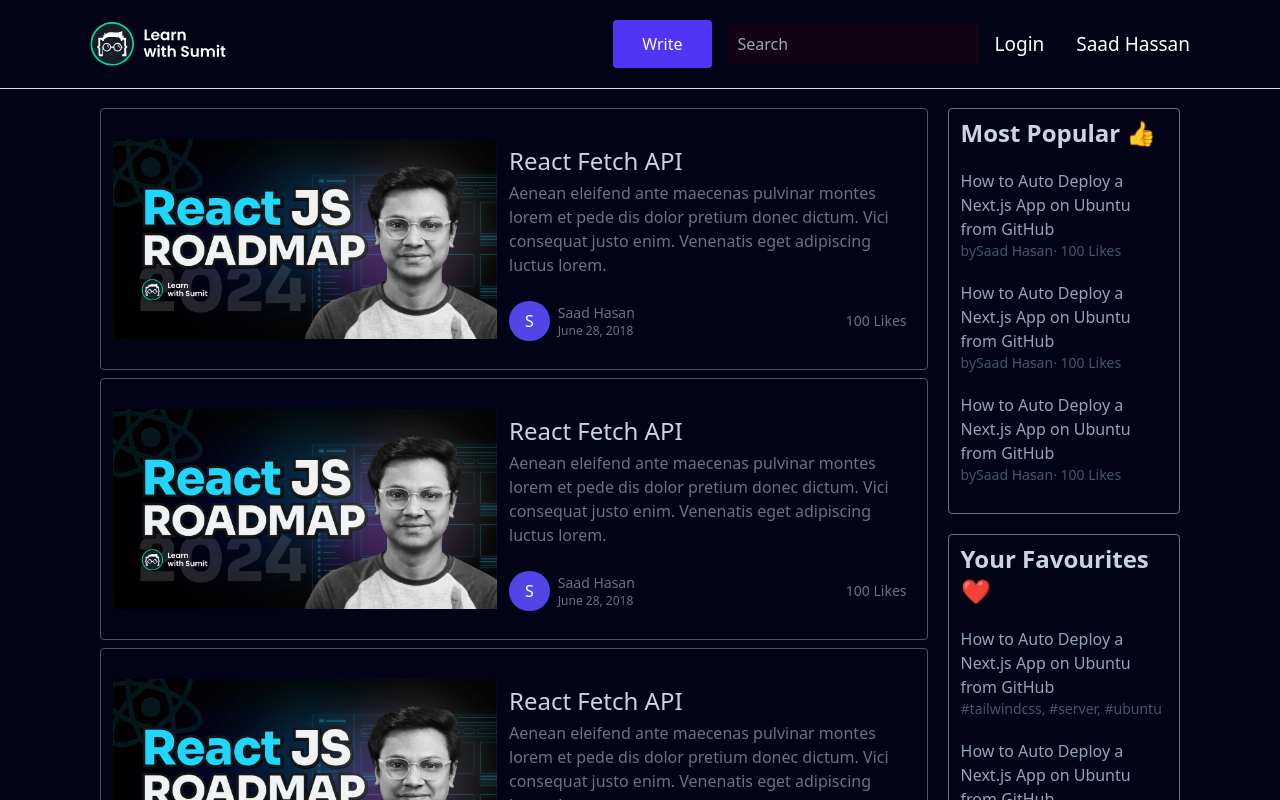
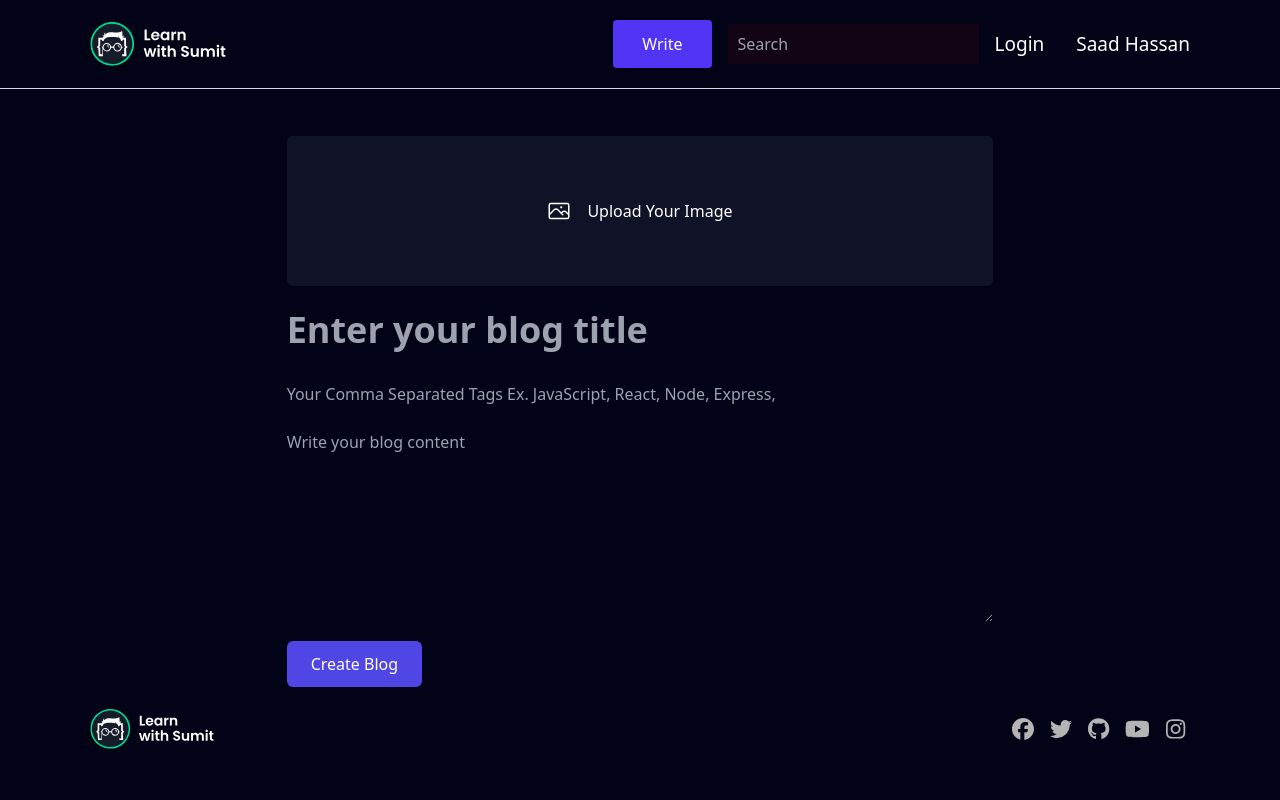
Before and after one commit to Nazim6269/nazimblogs, a React (Vite) app: page / in a window 1280 px wide. Shown: the top 800 px of the page. Built offline with nearby package versions, Linux system fonts and the light colour scheme.

Commit message:
✨ feat: implement create blog page design

```diff
--- a/src/Components/shared/SideBar/SideBar.jsx
+++ b/src/Components/shared/SideBar/SideBar.jsx
@@ -4,6 +4,7 @@
 const SideBar = () => {
   return (
     <div className="flex flex-col gap-5">
+      {/* Popular Blog div */}
       <div className="border border-gray-500 hover:border-gray-600 rounded px-3 py-2">
         <h3 className="text-slate-300 text-xl lg:text-2xl font-semibold">
           Most Popular 👍️
@@ -12,6 +13,7 @@
         <PopularBlog />
         <PopularBlog />
       </div>
+      {/* Favorite blog div */}
       <div className="border border-gray-500 hover:border-gray-600 rounded px-3 py-2">
         <h3 className="text-slate-300 text-xl lg:text-2xl font-semibold">
           Your Favourites ❤️
--- /dev/null
+++ b/src/screens/CreateBlog/CreateBlog.jsx
@@ -0,0 +1,67 @@
+const CreateBlog = () => {
+  return (
+    <div className="">
+      {/* <!-- Form Input field for creating Blog Post --> */}
+      <form action="#" method="POST" className=" px-5 py-4">
+        <div className="grid place-items-center bg-slate-600/20  h-[150px] rounded-md my-4">
+          <div className="flex items-center gap-4 hover:scale-110 transition-all cursor-pointer">
+            <svg
+              xmlns="http://www.w3.org/2000/svg"
+              fill="none"
+              viewBox="0 0 24 24"
+              strokeWidth="1.5"
+              stroke="currentColor"
+              className="w-6 h-6 text-white"
+            >
+              <path
+                strokeLinecap="round"
+                strokeLinejoin="round"
+                d="m2.25 15.75 5.159-5.159a2.25 2.25 0 0 1 3.182 0l5.159 5.159m-1.5-1.5 1.409-1.409a2.25 2.25 0 0 1 3.182 0l2.909 2.909m-18 3.75h16.5a1.5 1.5 0 0 0 1.5-1.5V6a1.5 1.5 0 0 0-1.5-1.5H3.75A1.5 1.5 0 0 0 2.25 6v12a1.5 1.5 0 0 0 1.5 1.5Zm10.5-11.25h.008v.008h-.008V8.25Zm.375 0a.375.375 0 1 1-.75 0 .375.375 0 0 1 .75 0Z"
+              />
+            </svg>
+            <p className="text-white">Upload Your Image</p>
+          </div>
+        </div>
+
+        <div className="mb-6">
+          <input
+            type="text"
+            id="title"
+            name="title"
+            placeholder="Enter your blog title"
+            className="text-4xl font-semibold py-2 bg-transparent border-transparent outline-none focus:outline-transparent w-full"
+          />
+        </div>
+
+        <div className="mb-6">
+          <input
+            type="text"
+            id="tags"
+            name="tags"
+            placeholder="Your Comma Separated Tags Ex. JavaScript, React, Node, Express,"
+            className="bg-transparent w-full border-transparent outline-none focus:outline-transparent"
+          />
+        </div>
+
+        <div className="mb-6">
+          <textarea
+            id="content"
+            name="content"
+            placeholder="Write your blog content"
+            rows="8"
+            className="bg-transparent w-full border-transparent outline-none focus:outline-transparent"
+          ></textarea>
+        </div>
+
+        <a
+          href="./createBlog.html"
+          className="bg-indigo-600 text-white px-6 py-2 md:py-3 rounded-md hover:bg-indigo-700 transition-all duration-200"
+        >
+          Create Blog
+        </a>
+      </form>
+    </div>
+  );
+};
+
+export default CreateBlog;
--- a/src/screens/Home/Home.jsx
+++ b/src/screens/Home/Home.jsx
@@ -1,16 +1,15 @@
-import SideBar from "../../Components/shared/SideBar/SideBar";
-import BlogCards from "../BlogCards/BlogCards";
+import CreateBlog from "../CreateBlog/CreateBlog";
 
 const Home = () => {
   return (
-    <div>
+    <div className="w-4/6 my-4">
       {/* <Login /> */}
 
       {/* <Register /> */}
 
       {/* {<SingleBlog />} */}
 
-      <div className="flex gap-5 m-5">
+      {/* <div className="flex gap-5 m-5">
         <div className="flex flex-col gap-2">
           <BlogCards />
           <BlogCards />
@@ -19,7 +18,9 @@
           <BlogCards />
         </div>
         <SideBar />
-      </div>
+      </div> */}
+
+      <CreateBlog />
     </div>
   );
 };
```
